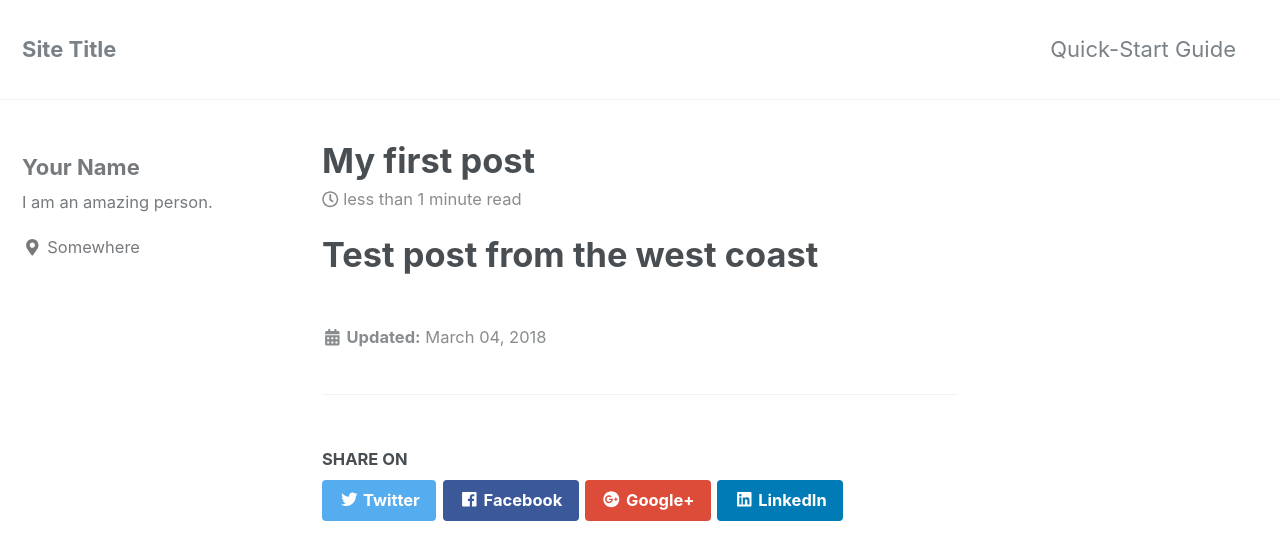
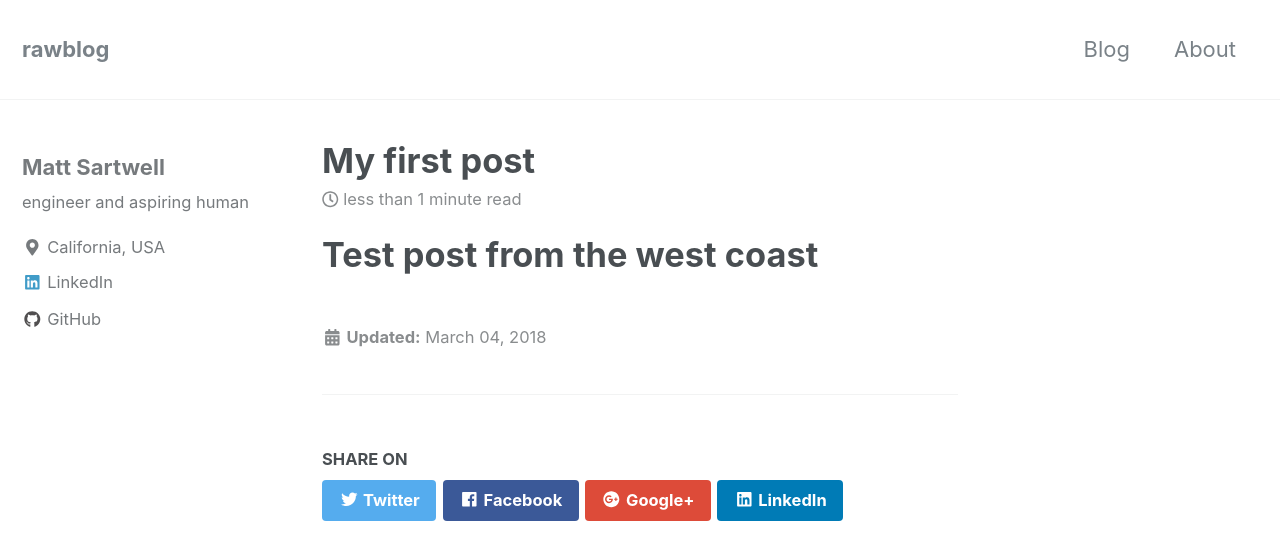
Before and after one commit to mesartwell/sartwell.me, a Jekyll site: the page built from _posts/2018-03-04-welcome-to-jekyll.markdown, in a window 1280 px wide and 900 px high. Shown: the top 560 px of the window. Built offline with Jekyll 4.4.1, drawn with Linux system fonts in a browser that asks for light colours; nearby versions of some CDN libraries; some of the changed text lies outside the part shown.

Commit message:
more setup work; initial about page creation

```diff
--- a/_config.yml
+++ b/_config.yml
@@ -9,13 +9,13 @@ minimal_mistakes_skin    : "default" # "air", "aqua", "contrast", "dark", "dirt"
 
 # Site Settings
 locale                   : "en-US"
-title                    : "Site Title"
+title                    : "rawblog"
 title_separator          : "-"
-name                     : "Your Name"
-description              : "An amazing website."
+name                     : "Matt Sartwell"
+description              : "Matt Sartwell's tech blog."
 url                      : # the base hostname & protocol for your site e.g. "https://mmistakes.github.io"
 baseurl                  : # the subpath of your site, e.g. "/blog"
-repository               : # GitHub username/repo-name e.g. "mmistakes/minimal-mistakes"
+repository               : "mesartwell/sartwell.me" # GitHub username/repo-name e.g. mmistakes/minimal-mistakes
 teaser                   : # path of fallback teaser image, e.g. "/assets/images/500x300.png"
 # breadcrumbs            : false # true, false (default)
 words_per_minute         : 200
@@ -29,7 +29,7 @@ comments:
     # https://developers.facebook.com/docs/plugins/comments
     appid                :
     num_posts            : # 5 (default)
-    colorscheme          : # "light" (default), "dark"
+    colorscheme          : "dark" # "light" (default), "dark"
 staticman:
   allowedFields          : # ['name', 'email', 'url', 'message']
   branch                 : # "master"
@@ -90,26 +90,26 @@ analytics:
 
 # Site Author
 author:
-  name             : "Your Name"
+  name             : "Matt Sartwell"
   avatar           : # path of avatar image, e.g. "/assets/images/bio-photo.jpg"
-  bio              : "I am an amazing person."
-  location         : "Somewhere"
+  bio              : "engineer and aspiring human"
+  location         : "California, USA"
   email            :
   uri              :
-  home             : # null (default), "absolute or relative url to link to author home"
+  home             : "/" # null (default), "absolute or relative url to link to author home"
   bitbucket        :
   codepen          :
   dribbble         :
   flickr           :
   facebook         :
   foursquare       :
-  github           :
+  github           : "mesartwell"
   gitlab           :
   google_plus      :
   keybase          :
   instagram        :
   lastfm           :
-  linkedin         : # "john-doe-12345678" (the last part of your profile url, e.g. https://www.linkedin.com/in/john-doe-12345678)
+  linkedin         : "matthew-sartwell-948a3844" # "john-doe-12345678" (the last part of your profile url, e.g. https://www.linkedin.com/in/john-doe-12345678)
   pinterest        :
   soundcloud       :
   stackoverflow    : # "123456/username" (the last part of your profile url, e.g. https://stackoverflow.com/users/123456/username)
@@ -189,7 +189,7 @@ sass:
 permalink: /:categories/:title/
 paginate: 5 # amount of posts to show
 paginate_path: /page:num/
-timezone: # https://en.wikipedia.org/wiki/List_of_tz_database_time_zones
+timezone: "America/Los_Angeles" # https://en.wikipedia.org/wiki/List_of_tz_database_time_zones
 
 
 # Plugins (previously gems:)
```
Also changed, not shown: _data/navigation.yml (+4 -4 lines), _pages/about.md (added, +15 -0 lines).
